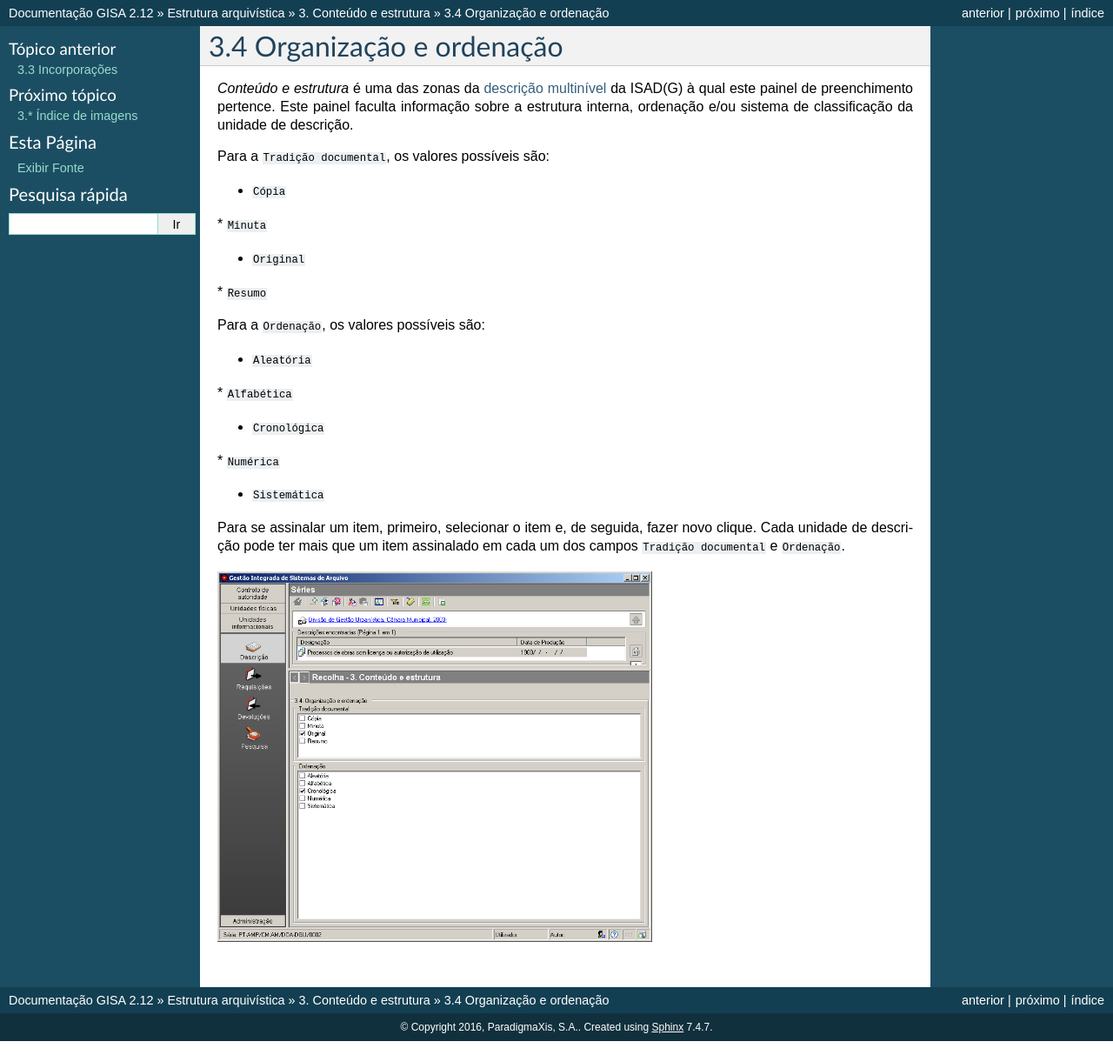
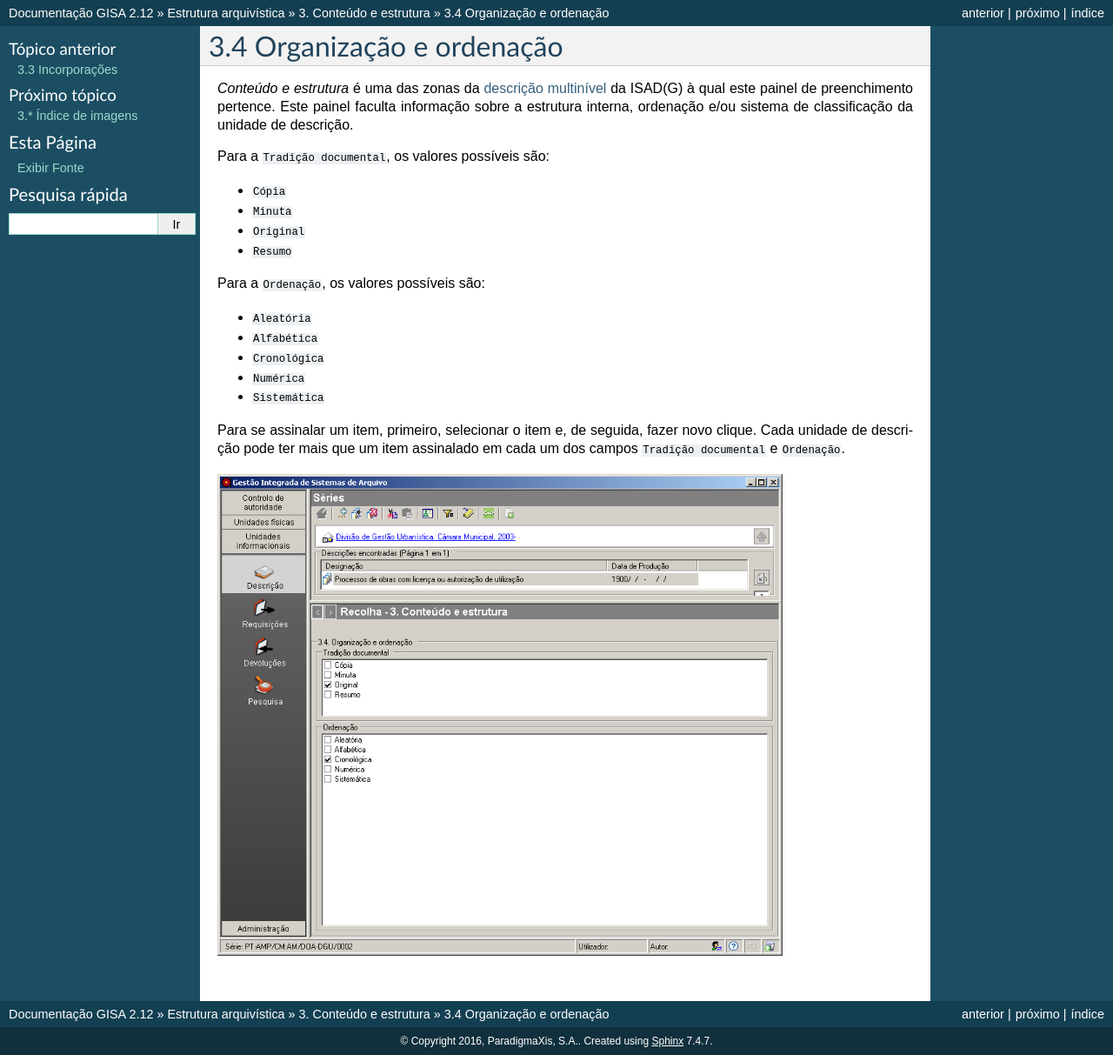
Before and after one commit to ParadigmaXis/gisa, a Sphinx documentation site: the page built from docs/organizacao.rst, in a window 1280 px wide. Shown: the whole page at 87% size. Built offline with Sphinx 7.4.7, drawn with Linux system fonts in a browser that asks for light colours; pages that are not in the unit, such as notebooks, are missing from menus.

Commit message:
Image size altered and syntax corrections

```diff
--- a/docs/organizacao.rst
+++ b/docs/organizacao.rst
@@ -11,21 +11,21 @@ Para a ``Tradição documental``, os valores possíveis são:
 
 -  ``Cópia``
 
-\* ``Minuta``
+-  ``Minuta``
 
 -  ``Original``
 
-\* ``Resumo``
+-  ``Resumo``
 
 Para a ``Ordenação``, os valores possíveis são:
 
 -  ``Aleatória``
 
-\* ``Alfabética``
+-  ``Alfabética``
 
 -  ``Cronológica``
 
-\* ``Numérica``
+-  ``Numérica``
 
 -  ``Sistemática``
 
@@ -37,4 +37,4 @@ assinalado em cada um dos campos ``Tradição documental`` e
 |image0|
 
 .. |image0| image:: _static/images/organizacaoordenacao.png
-   :width: 500px
+   :width: 650px
```
